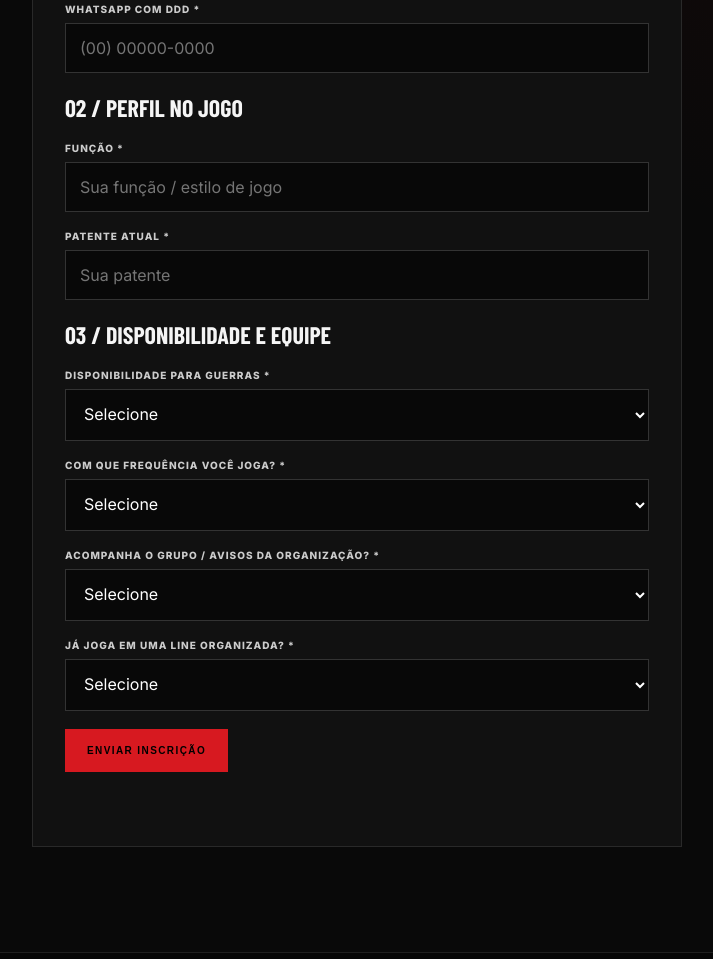
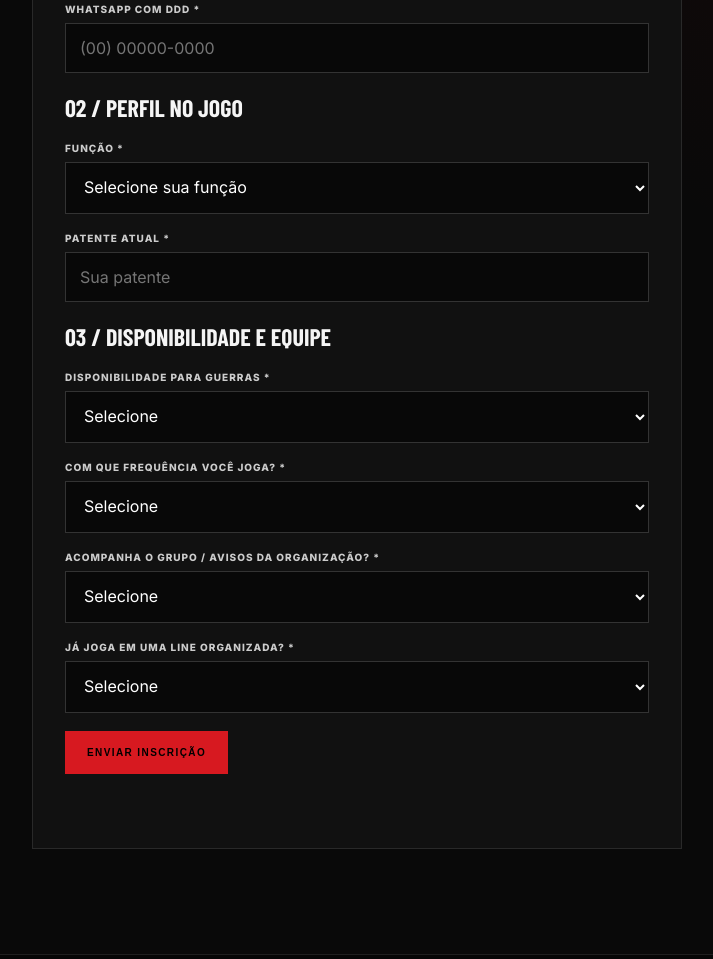
Before and after one commit to FENIXSANGRENTA/SITE-OFC-F-NIX-SANGRENTA-7, a plain HTML site: page recrutamento.html in a window 1280 px wide. Shown: the part 926-1885 px from the top of the page, without its empty margins (283-996 px from the left). Drawn offline with nearby package versions, Linux system fonts and the light colour scheme; a web font is replaced by a local one.

Commit message:
Adicionar seleção de função Rush, Cura ou Gás no recrutamento

```diff
--- a/recrutamento.html
+++ b/recrutamento.html
@@ -26,7 +26,7 @@
       <label class="field"><span>WHATSAPP COM DDD *</span><input name="whatsapp" type="tel" maxlength="25" required placeholder="(00) 00000-0000"></label>
       <h2 class="form-section-title">02 / PERFIL NO JOGO</h2>
       <div class="form-two">
-        <label class="field"><span>FUNÇÃO *</span><input name="funcao" maxlength="40" required placeholder="Sua função / estilo de jogo"></label>
+        <label class="field"><span>FUNÇÃO *</span><select name="funcao" required><option value="">Selecione sua função</option><option value="Rush">Rush</option><option value="Cura">Cura</option><option value="Gás">Gás</option></select></label>
         <label class="field"><span>PATENTE ATUAL *</span><input name="patente" maxlength="40" required placeholder="Sua patente"></label>
       </div>
       <h2 class="form-section-title">03 / DISPONIBILIDADE E EQUIPE</h2>
```
